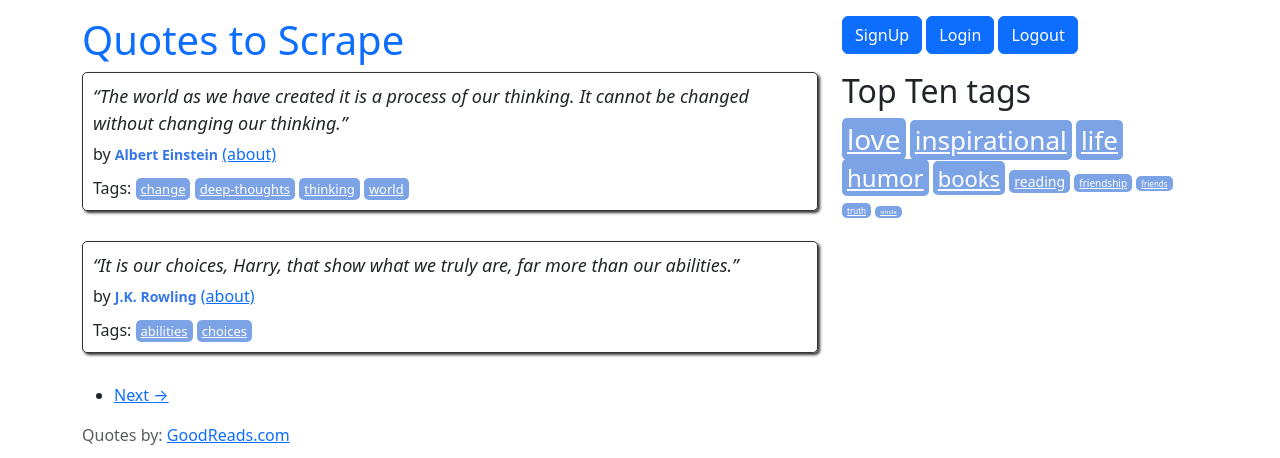
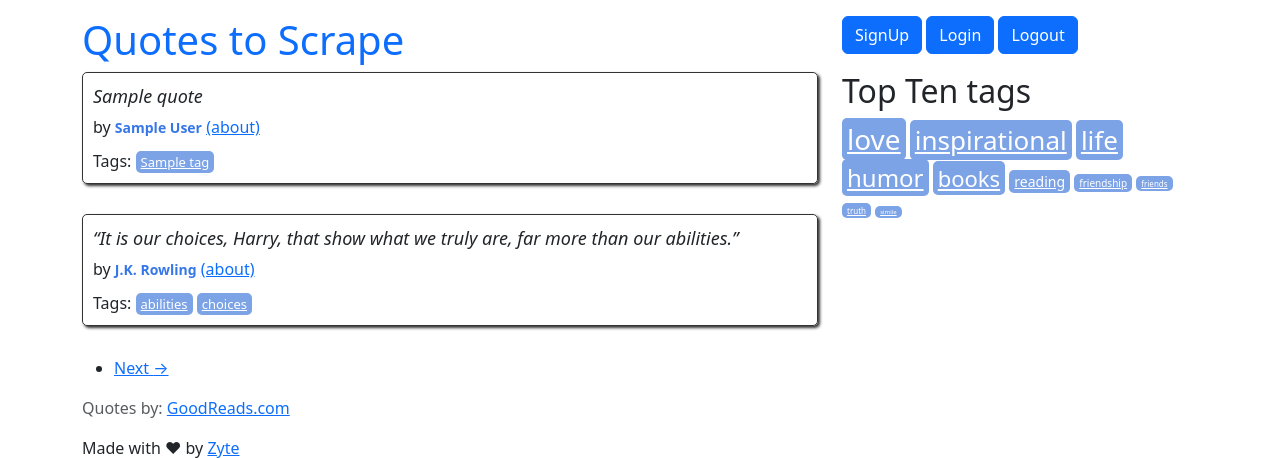
Before and after one commit to pm012/Quotes_Django, a Django app: template quotes/templates/quotes/index.html in a window 1280 px wide. Shown: the top 458 px of the page. Run offline with Django 5.2, Linux system fonts and the light colour scheme; the template is opened without the code that fills it: most values are stand-ins (such as "Sample title", 1, 10 or a date in 2020).

Commit message:
Load quotes on page (not working for now)

```diff
--- /dev/null
+++ b/hw10_django/utils/conf.ini
@@ -0,0 +1,5 @@
+[DB]
+USER = hw8_user
+PASS = secret01
+DB_NAME = hw8_db
+DOMAIN = cluster0.fmy6b5c.mongodb.net
--- a/quotes/templates/quotes/index.html
+++ b/quotes/templates/quotes/index.html
@@ -3,24 +3,19 @@
 {% block content %}
 <div class="row">
     <div class="col-md-8">
-
+        {% for quote in quotes %}
         <div class="quote" itemscope="" itemtype="http://schema.org/CreativeWork">
-            <span class="text" itemprop="text">“The world as we have created it is a process of our thinking. It
-                cannot be changed without changing our thinking.”</span>
-            <span>by <small class="author" itemprop="author">Albert Einstein</small>
-                <a href="/author/Albert-Einstein">(about)</a>
+            <span class="text" itemprop="text">
+               {{quote.quote}}
+            </span>
+            <span>by <small class="author" itemprop="author">{{quote.author}}</small>
+                <a href="/author/{{quote.author}}">(about)</a>
             </span>
             <div class="tags">
                 Tags:
-                <meta class="keywords" itemprop="keywords" content="change,deep-thoughts,thinking,world">
-
-                <a class="tag" href="/tag/change/page/1/">change</a>
-
-                <a class="tag" href="/tag/deep-thoughts/page/1/">deep-thoughts</a>
-
-                <a class="tag" href="/tag/thinking/page/1/">thinking</a>
-
-                <a class="tag" href="/tag/world/page/1/">world</a>
+                {% for tag in quote.tags %}
+                <a class="tag" href="/tag/{{tag}}">{{tag}}</a>
+                {% endfor%}
 
             </div>
         </div>
@@ -42,7 +37,7 @@
             </div>
         </div>
 
-
+        {% endfor %}
 
         <nav>
             <ul class="pager">
--- /dev/null
+++ b/requirements.txt
@@ -0,0 +1,2 @@
+django==5.0.4
+mongoengine==0.28.2
```
Also changed, not shown: hw10_django/utils/conect.py (added, +16 -0 lines), hw10_django/utils/test.py (added, +12 -0 lines), quotes/views.py (+13 -1 lines).
